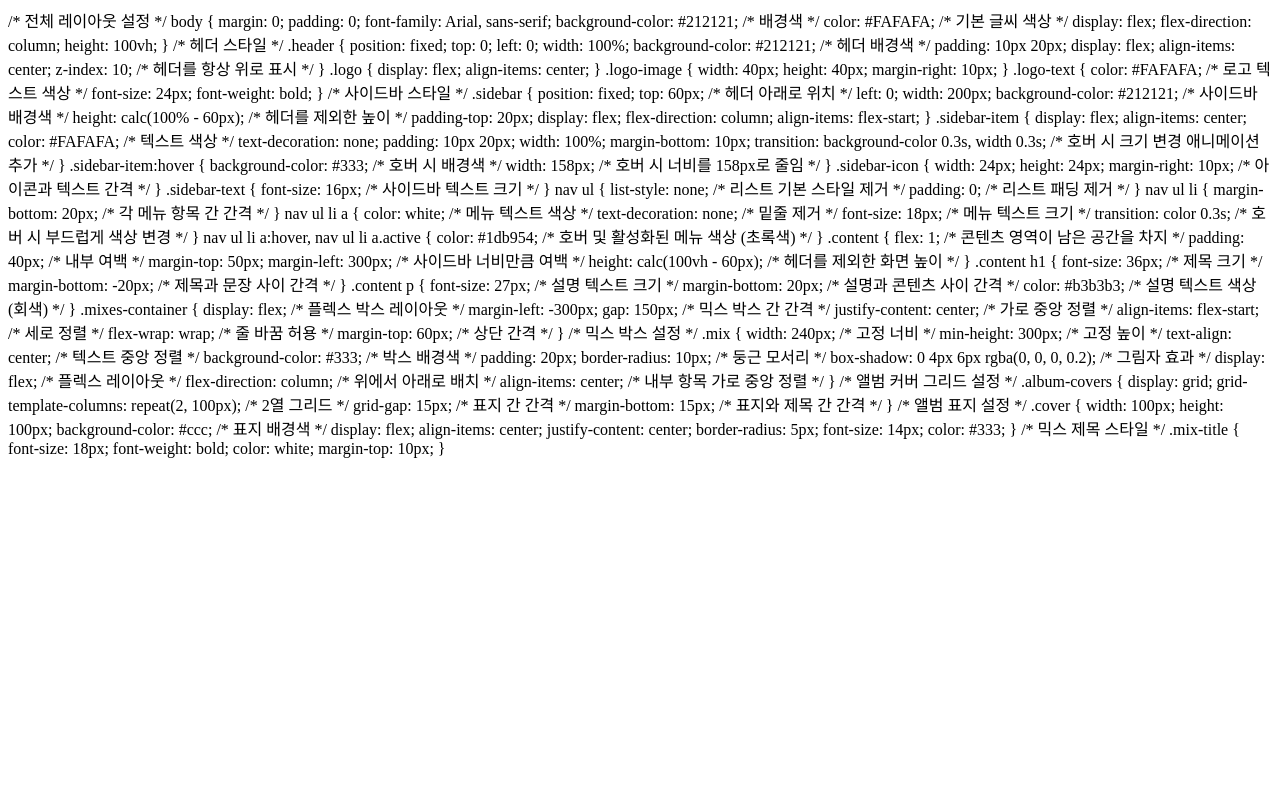
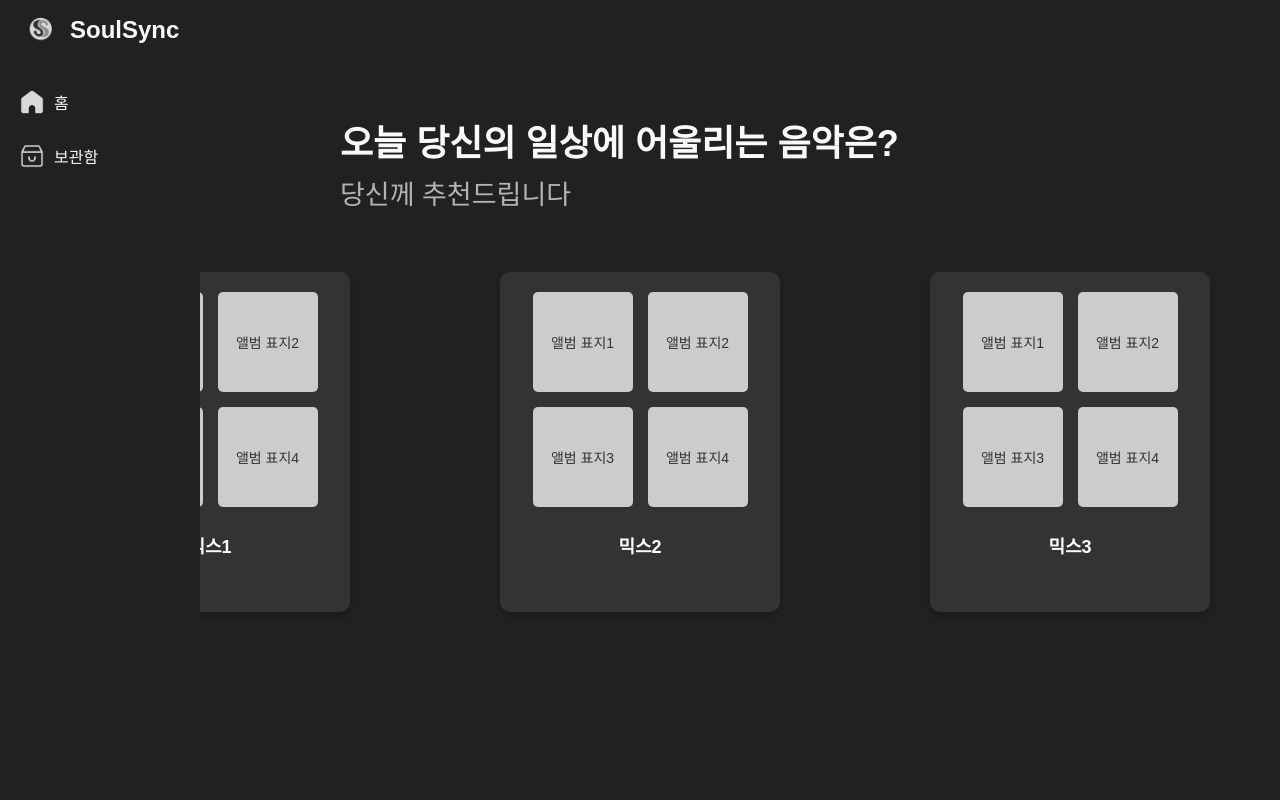
Before and after one commit to sjongwook/song_project, a FastAPI app: template templates/main_home_pli.html in a window 1280 px wide. Run offline with FastAPI, Linux system fonts and the light colour scheme; the template is opened without the code that fills it, so the values that code supplies are empty.

Commit message:
Update main_home_pli.html

```diff
--- a/templates/main_home_pli.html
+++ b/templates/main_home_pli.html
@@ -1,174 +1,64 @@
-/* 전체 레이아웃 설정 */
-body {
-    margin: 0;
-    padding: 0;
-    font-family: Arial, sans-serif;
-    background-color: #212121; /* 배경색 */
-    color: #FAFAFA; /* 기본 글씨 색상 */
-    display: flex;
-    flex-direction: column;
-    height: 100vh;
-}
+<!DOCTYPE html>
+<html lang="ko">
+<head>
+    <meta charset="UTF-8">
+    <meta name="viewport" content="width=device-width, initial-scale=1.0">
+    <title>SoulSync</title>
+    <link rel="stylesheet" href="/static/main_home_pli.css">
+</head>
+<body>
+    <header class="header">
+        <div class="logo">
+            <img src="/static/images/logo.jpg" alt="SoulSync Logo" class="logo-image">
+            <span class="logo-text">SoulSync</span>
+        </div>
+    </header>
 
-/* 헤더 스타일 */
-.header {
-    position: fixed;
-    top: 0;
-    left: 0;
-    width: 100%;
-    background-color: #212121; /* 헤더 배경색 */
-    padding: 10px 20px;
-    display: flex;
-    align-items: center;
-    z-index: 10; /* 헤더를 항상 위로 표시 */
-}
+    <!-- 사이드바 -->
+    <aside class="sidebar">
+        <a href="/home" class="sidebar-item">
+            <img src="/static/images/home.png" alt="Home Icon" class="sidebar-icon">
+            <span class="sidebar-text">홈</span>
+        </a>
+        <a href="/box" class="sidebar-item">
+            <img src="/static/images/archive.png" alt="Archive Icon" class="sidebar-icon">
+            <span class="sidebar-text">보관함</span>
+        </a>
+    </aside>
 
-.logo {
-    display: flex;
-    align-items: center;
-}
+    <div class="content">
+        <h1>오늘 당신의 일상에 어울리는 음악은?</h1>
+        <p>당신께 추천드립니다</p>
 
-.logo-image {
-    width: 40px;
-    height: 40px;
-    margin-right: 10px;
-}
-
-.logo-text {
-    color: #FAFAFA; /* 로고 텍스트 색상 */
-    font-size: 24px;
-    font-weight: bold;
-}
-
-/* 사이드바 스타일 */
-.sidebar {
-    position: fixed;
-    top: 60px; /* 헤더 아래로 위치 */
-    left: 0;
-    width: 200px;
-    background-color: #212121; /* 사이드바 배경색 */
-    height: calc(100% - 60px); /* 헤더를 제외한 높이 */
-    padding-top: 20px;
-    display: flex;
-    flex-direction: column;
-    align-items: flex-start;
-}
-
-.sidebar-item {
-    display: flex;
-    align-items: center;
-    color: #FAFAFA; /* 텍스트 색상 */
-    text-decoration: none;
-    padding: 10px 20px;
-    width: 100%;
-    margin-bottom: 10px;
-    transition: background-color 0.3s, width 0.3s; /* 호버 시 크기 변경 애니메이션 추가 */
-}
-
-.sidebar-item:hover {
-    background-color: #333; /* 호버 시 배경색 */
-    width: 158px; /* 호버 시 너비를 158px로 줄임 */
-}
-
-.sidebar-icon {
-    width: 24px;
-    height: 24px;
-    margin-right: 10px; /* 아이콘과 텍스트 간격 */
-}
-
-.sidebar-text {
-    font-size: 16px; /* 사이드바 텍스트 크기 */
-}
-
-nav ul {
-    list-style: none; /* 리스트 기본 스타일 제거 */
-    padding: 0; /* 리스트 패딩 제거 */
-}
-
-nav ul li {
-    margin-bottom: 20px; /* 각 메뉴 항목 간 간격 */
-}
-
-nav ul li a {
-    color: white; /* 메뉴 텍스트 색상 */
-    text-decoration: none; /* 밑줄 제거 */
-    font-size: 18px; /* 메뉴 텍스트 크기 */
-    transition: color 0.3s; /* 호버 시 부드럽게 색상 변경 */
-}
-
-nav ul li a:hover,
-nav ul li a.active {
-    color: #1db954; /* 호버 및 활성화된 메뉴 색상 (초록색) */
-}
-
-.content {
-    flex: 1; /* 콘텐츠 영역이 남은 공간을 차지 */
-    padding: 40px; /* 내부 여백 */
-    margin-top: 50px;
-    margin-left: 300px; /* 사이드바 너비만큼 여백 */
-    height: calc(100vh - 60px); /* 헤더를 제외한 화면 높이 */
-}
-
-.content h1 {
-    font-size: 36px; /* 제목 크기 */
-    margin-bottom: -20px; /* 제목과 문장 사이 간격 */
-}
-
-.content p {
-    font-size: 27px; /* 설명 텍스트 크기 */
-    margin-bottom: 20px; /* 설명과 콘텐츠 사이 간격 */
-    color: #b3b3b3; /* 설명 텍스트 색상 (회색) */
-}
-
-.mixes-container {
-    display: flex; /* 플렉스 박스 레이아웃 */
-    margin-left: -300px;
-    gap: 150px; /* 믹스 박스 간 간격 */
-    justify-content: center; /* 가로 중앙 정렬 */
-    align-items: flex-start; /* 세로 정렬 */
-    flex-wrap: wrap; /* 줄 바꿈 허용 */
-    margin-top: 60px; /* 상단 간격 */
-}
-
-/* 믹스 박스 설정 */
-.mix {
-    width: 240px; /* 고정 너비 */
-    min-height: 300px; /* 고정 높이 */
-    text-align: center; /* 텍스트 중앙 정렬 */
-    background-color: #333; /* 박스 배경색 */
-    padding: 20px;
-    border-radius: 10px; /* 둥근 모서리 */
-    box-shadow: 0 4px 6px rgba(0, 0, 0, 0.2); /* 그림자 효과 */
-    display: flex; /* 플렉스 레이아웃 */
-    flex-direction: column; /* 위에서 아래로 배치 */
-    align-items: center; /* 내부 항목 가로 중앙 정렬 */
-}
-
-/* 앨범 커버 그리드 설정 */
-.album-covers {
-    display: grid;
-    grid-template-columns: repeat(2, 100px); /* 2열 그리드 */
-    grid-gap: 15px; /* 표지 간 간격 */
-    margin-bottom: 15px; /* 표지와 제목 간 간격 */
-}
-
-/* 앨범 표지 설정 */
-.cover {
-    width: 100px;
-    height: 100px;
-    background-color: #ccc; /* 표지 배경색 */
-    display: flex;
-    align-items: center;
-    justify-content: center;
-    border-radius: 5px;
-    font-size: 14px;
-    color: #333;
-}
-
-/* 믹스 제목 스타일 */
-.mix-title {
-    font-size: 18px;
-    font-weight: bold;
-    color: white;
-    margin-top: 10px;
-}
+        <div class="mixes-container">
+            <div class="mix">
+                <div class="album-covers">
+                    <div class="cover">앨범 표지1</div>
+                    <div class="cover">앨범 표지2</div>
+                    <div class="cover">앨범 표지3</div>
+                    <div class="cover">앨범 표지4</div>
+                </div>
+                <div class="mix-title">믹스1</div>
+            </div>
+            <div class="mix">
+                <div class="album-covers">
+                    <div class="cover">앨범 표지1</div>
+                    <div class="cover">앨범 표지2</div>
+                    <div class="cover">앨범 표지3</div>
+                    <div class="cover">앨범 표지4</div>
+                </div>
+                <div class="mix-title">믹스2</div>
+            </div>
+            <div class="mix">
+                <div class="album-covers">
+                    <div class="cover">앨범 표지1</div>
+                    <div class="cover">앨범 표지2</div>
+                    <div class="cover">앨범 표지3</div>
+                    <div class="cover">앨범 표지4</div>
+                </div>
+                <div class="mix-title">믹스3</div>
+            </div>
+        </div>
+    </div>
+</body>
+</html>
```
